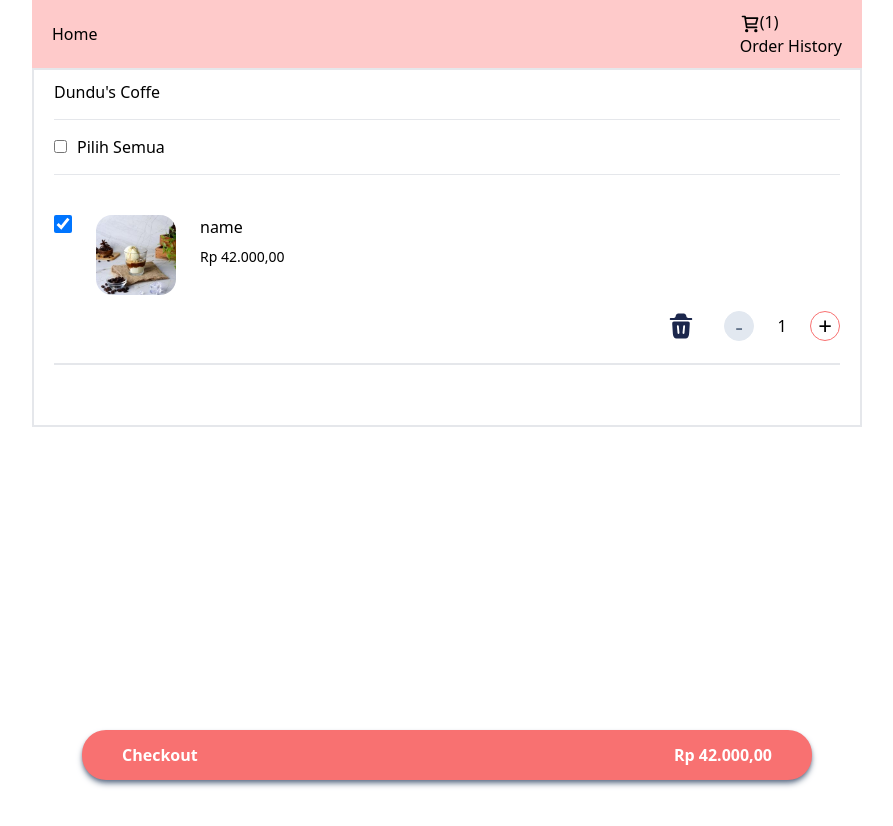
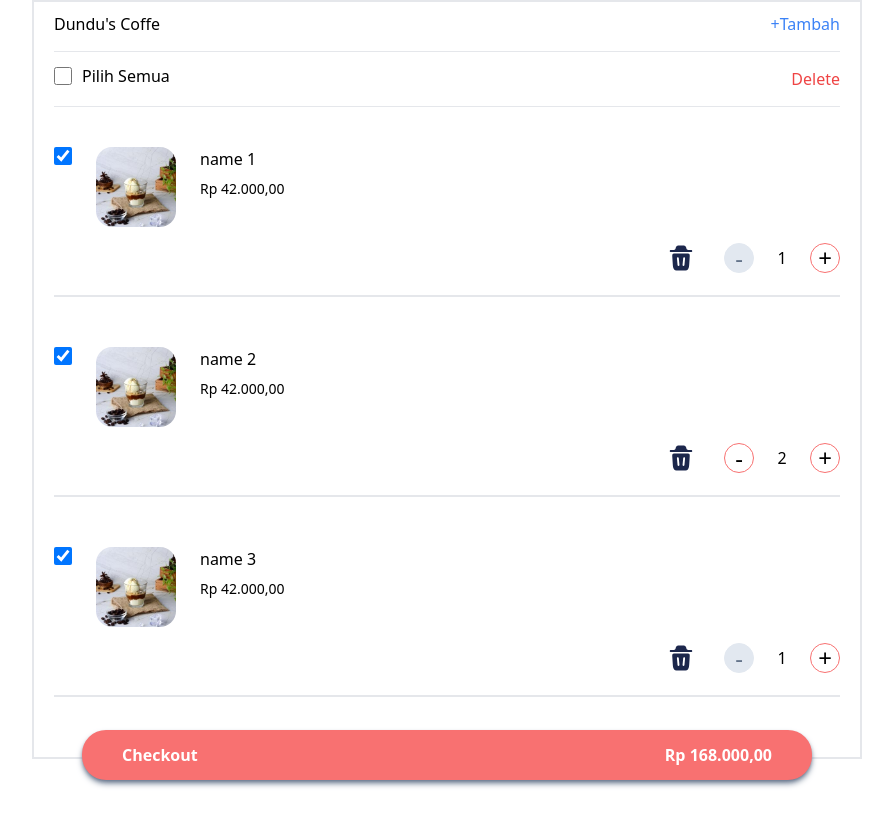
Before and after one commit to alfahmist/dundu-coffe, a React (Vite) app: page /cart in a window 1280 px wide. Shown: the top 826 px of the page, without its empty margins (193-1086 px from the left). Before the commit the page ends 800 px from the top, so only its background shows below. Built offline with nearby package versions, Linux system fonts and the light colour scheme.

Commit message:
Changes Cart dan Layout
Jika di halaman cart tidak ada navigasi
jika cart kosong maka menampilkan link tambah
jika cart tidak kosong maka render cart

```diff
--- a/src/css/app.css
+++ b/src/css/app.css
@@ -580,6 +580,11 @@ video {
   margin-right: 40px;
 }
 
+.my-\[20px\] {
+  margin-top: 20px;
+  margin-bottom: 20px;
+}
+
 .mb-2 {
   margin-bottom: 0.5rem;
 }
@@ -642,6 +647,10 @@ video {
 
 .mb-\[200px\] {
   margin-bottom: 200px;
+}
+
+.block {
+  display: block;
 }
 
 .inline {
@@ -714,6 +723,10 @@ video {
 
 .h-\[130px\] {
   height: 130px;
+}
+
+.h-\[10px\] {
+  height: 10px;
 }
 
 .w-\[250px\] {
@@ -889,6 +902,10 @@ video {
   align-self: flex-end;
 }
 
+.self-center {
+  align-self: center;
+}
+
 .overflow-hidden {
   overflow: hidden;
 }
@@ -1045,6 +1062,10 @@ video {
   text-align: center;
 }
 
+.align-middle {
+  vertical-align: middle;
+}
+
 .text-lg {
   font-size: 1.125rem;
   line-height: 1.75rem;
@@ -1094,6 +1115,14 @@ video {
   line-height: 20px;
 }
 
+.leading-\[18\[x\]\] {
+  line-height: 18[x];
+}
+
+.leading-\[18px\] {
+  line-height: 18px;
+}
+
 .text-white {
   --tw-text-opacity: 1;
   color: rgb(255 255 255 / var(--tw-text-opacity));
@@ -1112,6 +1141,26 @@ video {
 .text-slate-400 {
   --tw-text-opacity: 1;
   color: rgb(148 163 184 / var(--tw-text-opacity));
+}
+
+.text-red-200 {
+  --tw-text-opacity: 1;
+  color: rgb(254 202 202 / var(--tw-text-opacity));
+}
+
+.text-red-400 {
+  --tw-text-opacity: 1;
+  color: rgb(248 113 113 / var(--tw-text-opacity));
+}
+
+.text-red-500 {
+  --tw-text-opacity: 1;
+  color: rgb(239 68 68 / var(--tw-text-opacity));
+}
+
+.text-blue-500 {
+  --tw-text-opacity: 1;
+  color: rgb(59 130 246 / var(--tw-text-opacity));
 }
 
 .opacity-0 {
--- a/src/layout/index.jsx
+++ b/src/layout/index.jsx
@@ -25,7 +25,7 @@ const index = () => {
 				</div>
 			</div>
 			<div className='max-w-[830px] mx-auto pb-[100px] '>
-				<Navigation />
+				{['/', '/order-history'].includes(path) ? <Navigation /> : null}
 				<div className='px-[20px] py-[10px] border-2'>
 					<Outlet />
 				</div>
--- a/src/pages/cart/index.jsx
+++ b/src/pages/cart/index.jsx
@@ -1,23 +1,53 @@
+import { Link } from 'react-router-dom';
 import useMarketStore from '../../store/marketStore';
 import Card from './card';
 
 const index = () => {
-	const { carts, setSelectedAll } = useMarketStore();
+	const {
+		carts,
+		setSelectedAll,
+		deleteSelectedProduct,
+		getSelectedItem,
+		selectedAll,
+		isSelectAll,
+	} = useMarketStore();
 
 	return (
 		<>
 			<div>
-				<div className='mb-[15px]'>Dundu's Coffe</div>
+				<div className='mb-[15px] flex justify-between'>
+					<div className=''>Dundu's Coffe</div>
+					<Link to={'/'} className='text-blue-500'>
+						+Tambah
+					</Link>
+				</div>
 				<hr className='mb-[15px]' />
-				<div className='mb-[15px]'>
+				{carts.length > 0 ? (
+					<>
+						<div className='mb-[15px] flex justify-between'>
+							<div className='flex'>
 								<input
 									onChange={(event) => setSelectedAll(event.target.checked)}
 									type='checkbox'
 									name='all'
 									id='all'
-						className='mr-[10px]'
+									className='mr-[10px] w-[18px] h-[18px]'
+									checked={isSelectAll}
 								/>
-					<label htmlFor='all'>Pilih Semua</label>
+								<label htmlFor='all' className='leading-[18px]'>
+									Pilih Semua
+								</label>
+							</div>
+							<button
+								onClick={() => {
+									getSelectedItem() > 0 && confirm('delete yang dipilih ?')
+										? deleteSelectedProduct()
+										: null;
+								}}
+								className='text-red-500'
+							>
+								Delete
+							</button>
 						</div>
 						<hr className='mb-[40px]' />
 						<div className='flex flex-col items-start'>
@@ -25,6 +55,17 @@ const index = () => {
 								return <Card key={index} product={product} />;
 							})}
 						</div>
+					</>
+				) : (
+					<>
+						<Link
+							to={'/'}
+							className='text-center font-medium text-2xl my-[20px] text-blue-500 block'
+						>
+							+Tambah barang
+						</Link>
+					</>
+				)}
 			</div>
 		</>
 	);
--- a/src/store/marketStore.js
+++ b/src/store/marketStore.js
@@ -9,7 +9,25 @@ const useMarketStore = create((set, get) => ({
 			id: 213,
 			quantity: 1,
 			stock: 5,
-			name: 'name',
+			name: 'name 1',
+			image: 'affogato.jpg',
+			price: 42000,
+			isSelected: true,
+		},
+		{
+			id: 22,
+			quantity: 2,
+			stock: 5,
+			name: 'name 2',
+			image: 'affogato.jpg',
+			price: 42000,
+			isSelected: true,
+		},
+		{
+			id: 11,
+			quantity: 1,
+			stock: 1,
+			name: 'name 3',
 			image: 'affogato.jpg',
 			price: 42000,
 			isSelected: true,
@@ -80,8 +98,26 @@ const useMarketStore = create((set, get) => ({
 
 	deleteProduct: (id) => {
 		console.log(get().carts);
+
 		get().Notification('1 item deleted');
 		set((state) => ({ carts: state.carts.filter((x) => x.id !== id) }));
+	},
+	deleteSelectedProduct: () => {
+		console.log(get().carts);
+
+		get().Notification(
+			`${
+				get().getSelectedItem() > 1
+					? `${get().getSelectedItem()} items deleted`
+					: `${get().getSelectedItem()} item deleted`
+			} `
+		);
+		set((state) => ({
+			carts: state.carts.filter((x) => x.isSelected === false),
+		}));
+		if (get().carts.length <= 0) {
+			set((state) => ({ isSelectAll: (state.isSelectAll = false) }));
+		}
 	},
 	setSelected: (id) => {
 		console.log(get().carts);
@@ -93,8 +129,11 @@ const useMarketStore = create((set, get) => ({
 	},
 	setSelectedAll: (checked) => {
 		console.log(get().carts);
+		set(() => ({ isSelectAll: checked }));
 		set((state) => state.carts.map((x) => (x.isSelected = checked)));
 	},
+	getSelectedItem: () =>
+		get().carts.filter((x) => x.isSelected === true).length,
 	getTotalItem: () =>
 		get().carts.reduce((acc, current) => (acc += current.quantity), 0),
 	getTotalPrice: () =>
```
Lines whose indentation alone changed are shown as unchanged.
